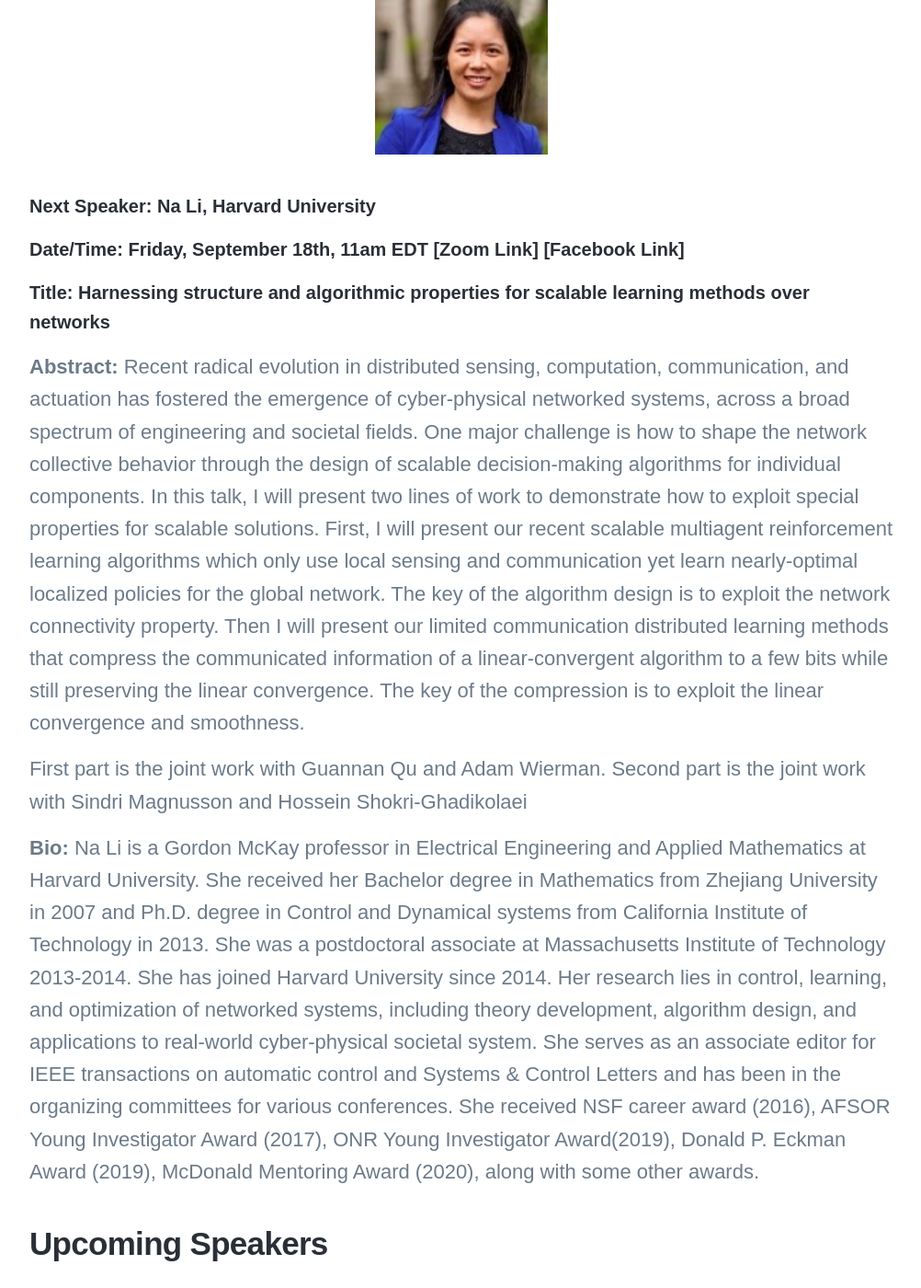
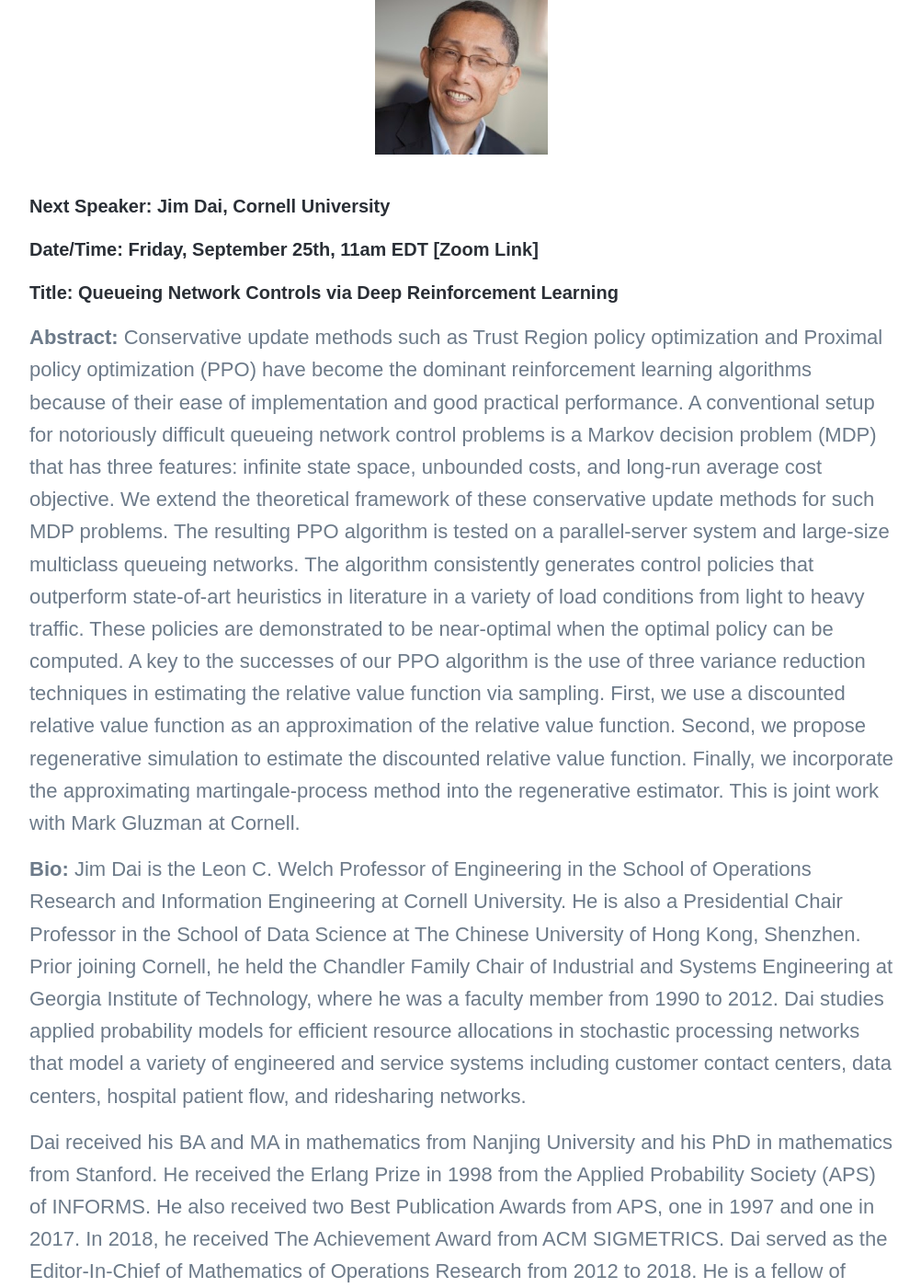
Before and after one commit to Operations-Research-Science/Operations-Research-Science.github.io, a Jekyll site: the page built from _projects/Math-for-DS.md, in a window 1280 px wide and 1400 px high, scrolled down 1226 px. Shown: the whole window at 92% size, without its empty margins (138-1140 px from the left). Built offline with Jekyll 4.4.1, drawn with Linux system fonts in a browser that asks for light colours; nearby versions of some CDN libraries; some web fonts are replaced; library files that are not in the unit come from our copies; some of the changed text lies outside the part shown.

Commit message:
Update Math-for-DS.md

```diff
--- a/_projects/Math-for-DS.md
+++ b/_projects/Math-for-DS.md
@@ -21,17 +21,17 @@ To ask the speaker a question, please use the Q&A function in Zoom to type your
 
 ## Next speaker
 
- <p align="center"><img width="20%" src="/images/news/MathDS/nali.jpg" /></p>
+ <p align="center"><img width="20%" src="/images/news/MathDS/jimdai.jpg" /></p>
 
-##### **Next Speaker:** [**Na Li**](https://nali.seas.harvard.edu/), Harvard University
-##### **Date/Time:** Friday, September 18th, 11am EDT [**[Zoom Link]**](https://psu.zoom.us/j/95512102924) [**[Facebook Link]**](https://www.facebook.com/events/315562789534359)
-##### **Title:** Harnessing structure and algorithmic properties for scalable learning methods over networks
+##### **Next Speaker:** [**Jim Dai**](https://people.orie.cornell.edu/jdai/), Cornell University
+##### **Date/Time:** Friday, September 25th, 11am EDT [**[Zoom Link]**](https://psu.zoom.us/j/95512102924)
+##### **Title:** Queueing Network Controls via Deep Reinforcement Learning
 
-**Abstract:** Recent radical evolution in distributed sensing, computation, communication, and actuation has fostered the emergence of cyber-physical networked systems, across a broad spectrum of engineering and societal fields. One major challenge is how to shape the network collective behavior through the design of scalable decision-making algorithms for individual components. In this talk, I will present two lines of work to demonstrate how to exploit special properties for scalable solutions. First, I will present our recent scalable multiagent reinforcement learning algorithms which only use local sensing and communication yet learn nearly-optimal localized policies for the global network. The key of the algorithm design is to exploit the network connectivity property. Then I will present our limited communication distributed learning methods that compress the communicated information of a linear-convergent algorithm to a few bits while still preserving the linear convergence. The key of the compression is to exploit the linear convergence and smoothness.
+**Abstract:** Conservative update methods such as Trust Region policy optimization and Proximal policy optimization (PPO) have become the dominant reinforcement learning algorithms because of their ease of implementation and good practical performance. A conventional setup for notoriously difficult queueing network control problems is a Markov decision problem (MDP) that has three features: infinite state space, unbounded costs, and long-run average cost objective. We extend the theoretical framework of these conservative update methods for such MDP problems. The resulting PPO algorithm is tested on a parallel-server system and large-size multiclass queueing networks. The algorithm consistently generates control policies that outperform state-of-art heuristics in literature in a variety of load conditions from light to heavy traffic. These policies are demonstrated to be near-optimal when the optimal policy can be computed.  A key to the successes of our PPO algorithm is the use of three variance reduction techniques in estimating the relative value function via sampling. First, we use a discounted relative value function as an approximation of the relative value function. Second, we propose regenerative simulation to estimate the discounted relative value function. Finally, we incorporate the approximating martingale-process method into the regenerative estimator. This is joint work with Mark Gluzman at Cornell.
 
-First part is the joint work with Guannan Qu and Adam Wierman. Second part is the joint work with Sindri Magnusson and Hossein Shokri-Ghadikolaei
+**Bio:** Jim Dai is  the Leon C. Welch Professor of Engineering in the School of Operations Research and Information Engineering at Cornell University. He is also a Presidential Chair Professor in the School of Data Science at The Chinese University of Hong Kong, Shenzhen. Prior joining Cornell, he held the Chandler Family Chair of Industrial and Systems Engineering at Georgia Institute of Technology, where he was a faculty member from 1990 to 2012. Dai studies applied probability models for efficient resource allocations in stochastic processing networks that model a variety of engineered and service systems including customer contact centers, data centers, hospital patient flow, and ridesharing networks.
 
-**Bio:** Na Li is a Gordon McKay professor in Electrical Engineering and Applied Mathematics at Harvard University.  She received her Bachelor degree in Mathematics from Zhejiang University in 2007 and Ph.D. degree in Control and Dynamical systems from California Institute of Technology in 2013. She was a postdoctoral associate at Massachusetts Institute of Technology 2013-2014. She has joined Harvard University since 2014. Her research lies in control, learning, and optimization of networked systems, including theory development, algorithm design, and applications to real-world cyber-physical societal system. She serves as an associate editor for IEEE transactions on automatic control and Systems &  Control Letters and has been in the organizing committees for various conferences. She received NSF career award (2016), AFSOR Young Investigator Award (2017), ONR Young Investigator Award(2019),  Donald P. Eckman Award (2019), McDonald Mentoring Award (2020), along with some other awards.
+ Dai received his BA and MA in mathematics from Nanjing University and his PhD in mathematics from Stanford. He received the Erlang Prize in 1998 from the Applied Probability Society (APS) of INFORMS. He also received two Best Publication Awards from APS, one in 1997 and one in 2017. In 2018, he received The Achievement Award from  ACM SIGMETRICS. Dai served as the Editor-In-Chief of Mathematics of Operations Research from 2012 to 2018. He is a fellow of INFORMS and the Institute for Mathematical Statistics.
 
 
 ## Upcoming Speakers
```
Also changed, not shown: images/news/MathDS/jimdai.jpg (added).
